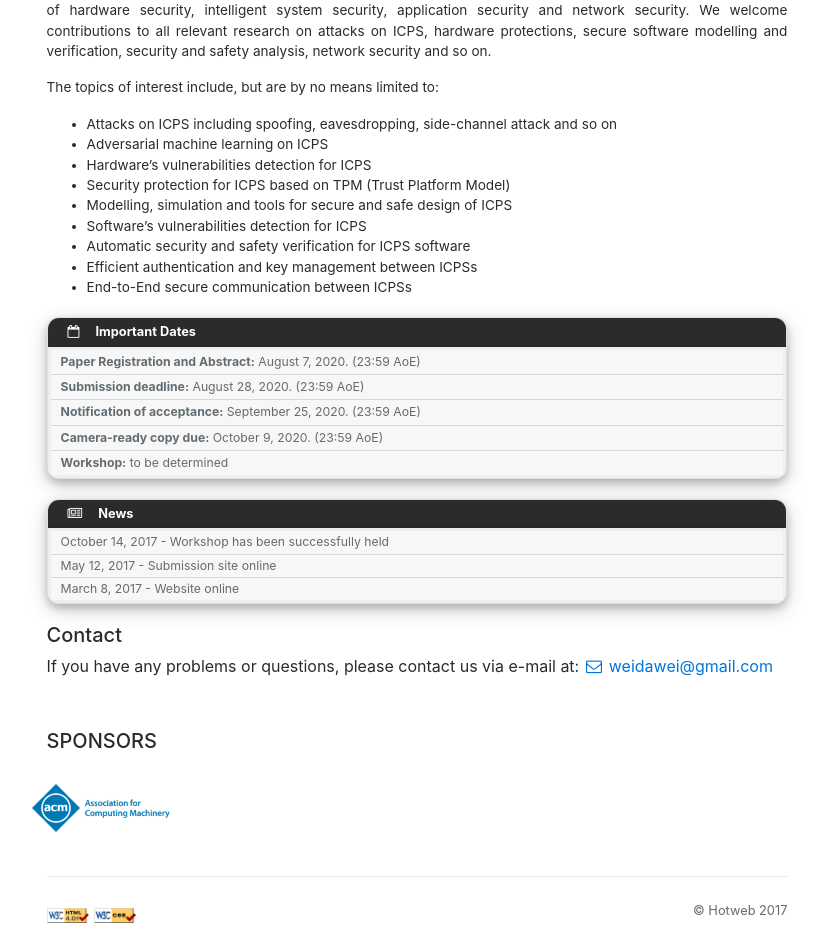
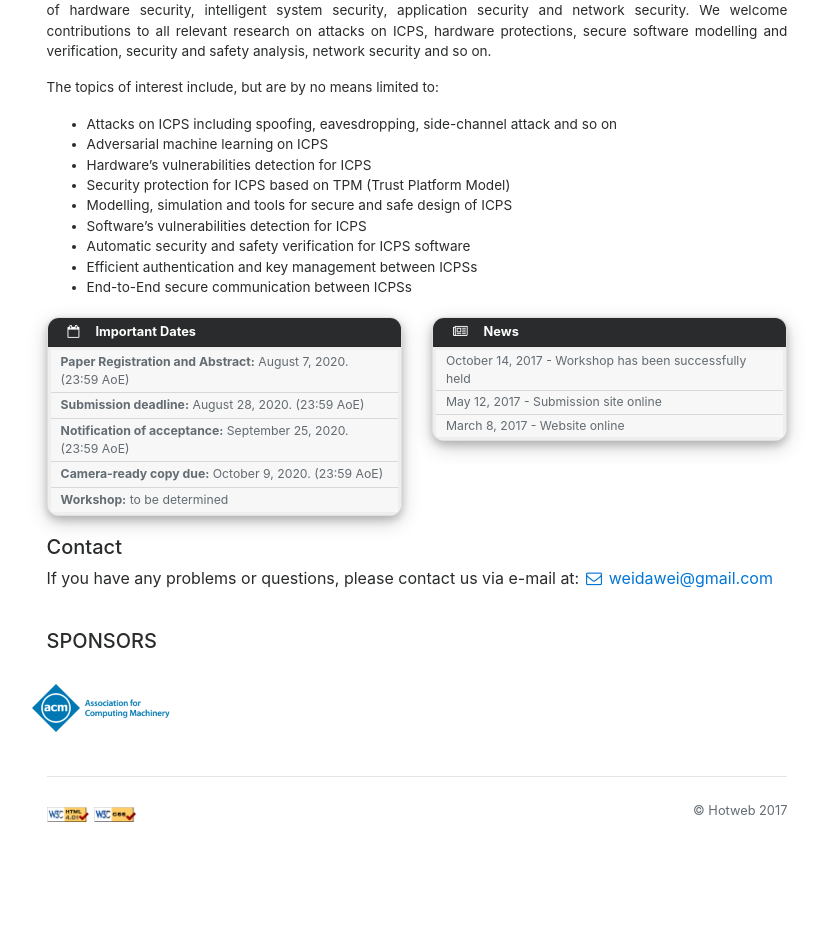
Before and after one commit to diao597576613/SecICPS.github.io, a Jekyll site: the page built from index.html, in a window 1280 px wide. Shown: the part 744-1681 px from the top of the page, without its empty margins (223-1048 px from the left). Built offline with Jekyll 4.4.1, drawn with Linux system fonts in a browser that asks for light colours; nearby versions of some CDN libraries; after the commit the page ends 1580 px from its top, so only the background shows below that.

Commit message:
Update index.html

```diff
--- a/index.html
+++ b/index.html
@@ -62,17 +62,20 @@
     </div>
 </div>
 <div class="row">
-    <div class="col-xs-12 col-sm-12 col-md-12 col-lg-12 col-xl-12">
+    <div class="col-xs-12 col-sm-12 col-md-6 col-lg-6 col-xl-6">
         <!--######### important dates ##########-->
         {% include card-important-dates.html %}
         <!--####################################-->
+
+    </div>
+    <div class="col-xs-12 col-sm-12 col-md-6 col-lg-6 col-xl-6">
+
         <!--######### news #####################-->
         {% include card-news.html %}
         <!--####################################-->
 
-        {% include contact-us.html %}
     </div>
 </div>
 
-
+{% include contact-us.html %}
 {% include sponsors.html %}
```
